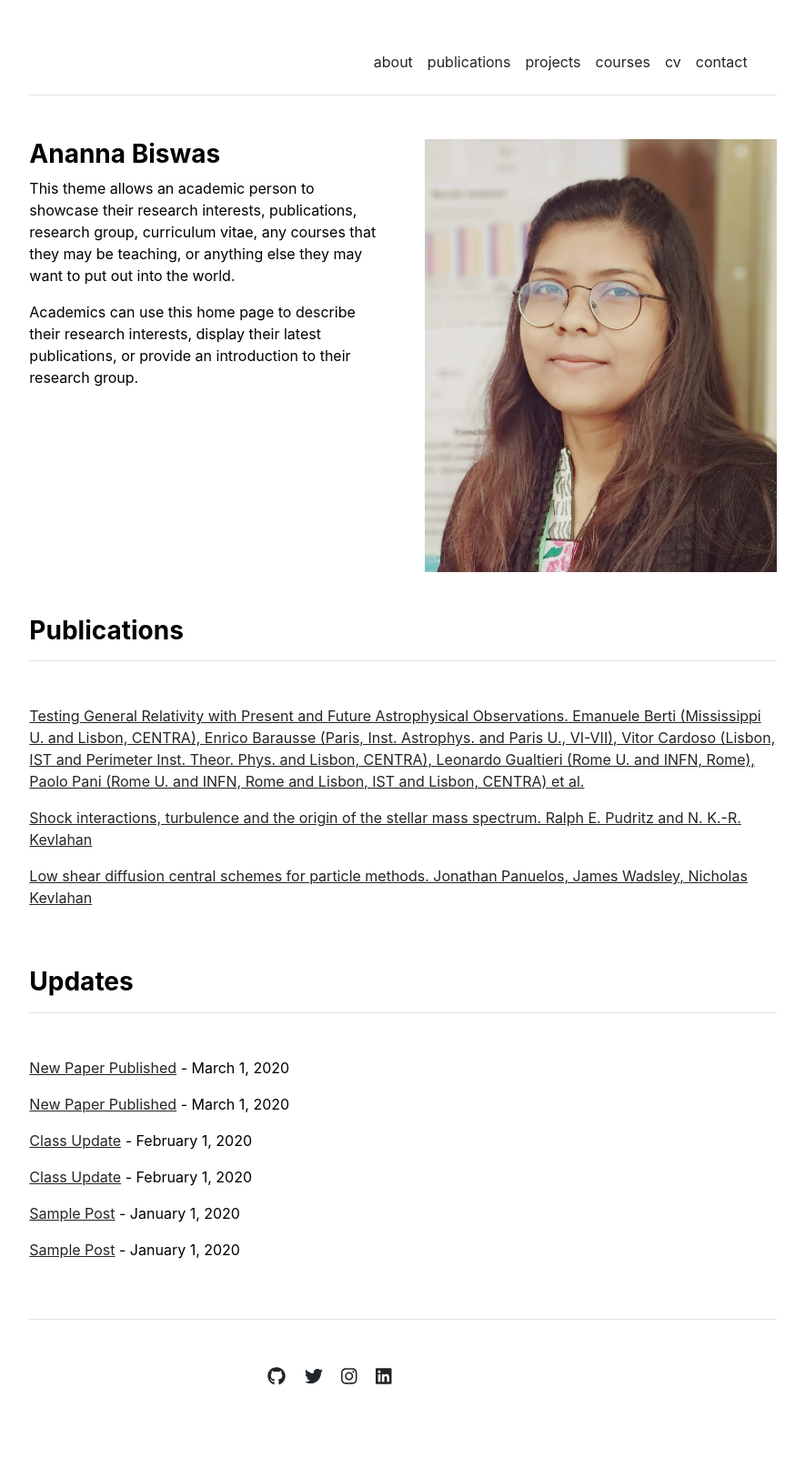
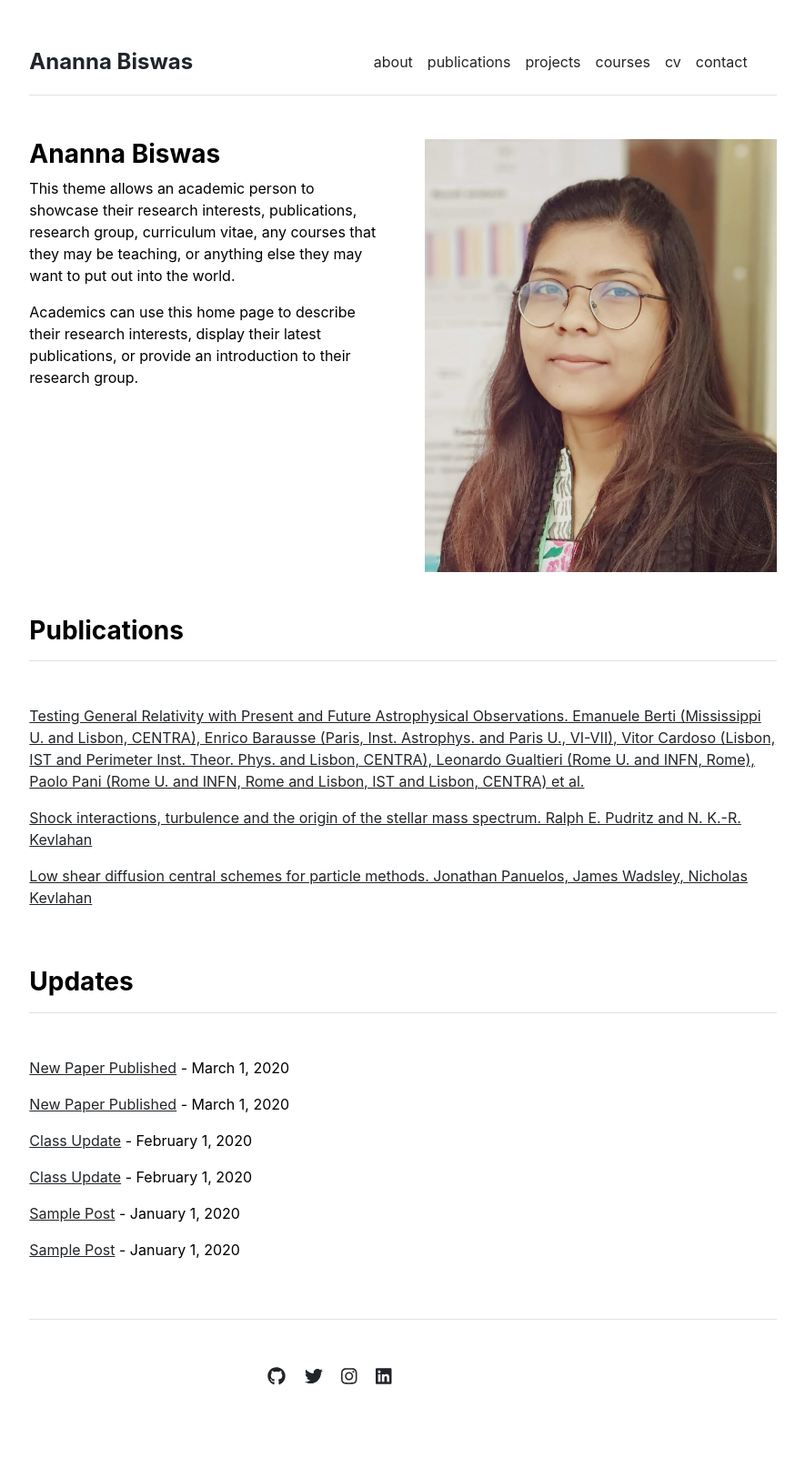
Before and after one commit to Anannabiswas/anannabiswas.github.io, a Jekyll site: the page built from index.md, in a window 1280 px wide. Shown: the whole page at 91% size, without its empty margins (197-1082 px from the left). Built offline with Jekyll 4.4.1, drawn with Linux system fonts in a browser that asks for light colours.

Commit message:
Update _config.yml

```diff
--- a/_config.yml
+++ b/_config.yml
@@ -2,5 +2,5 @@ url: "" # the base hostname & protocol for your site, e.g. http://example.com
 baseurl: "" # the subpath of your site, e.g. /blog
 #title: "academic" # the name of your site, e.g. ACME Corp.
 #description: "a Jekyll theme for academia"
-title: "" # the name of your site, e.g. ACME Corp.
+title: "Ananna Biswas" # the name of your site, e.g. ACME Corp.
 #description: "portfolio"
```
